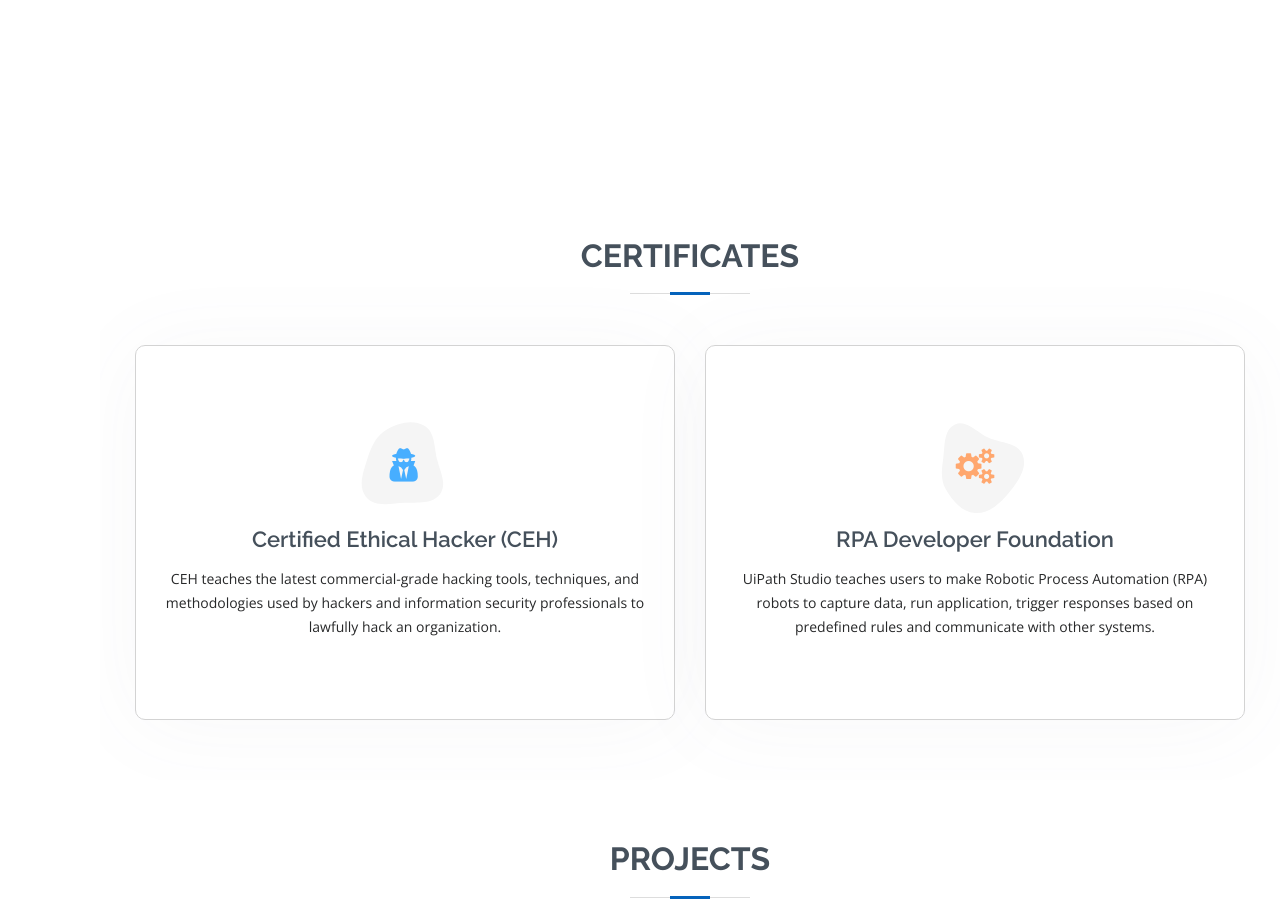
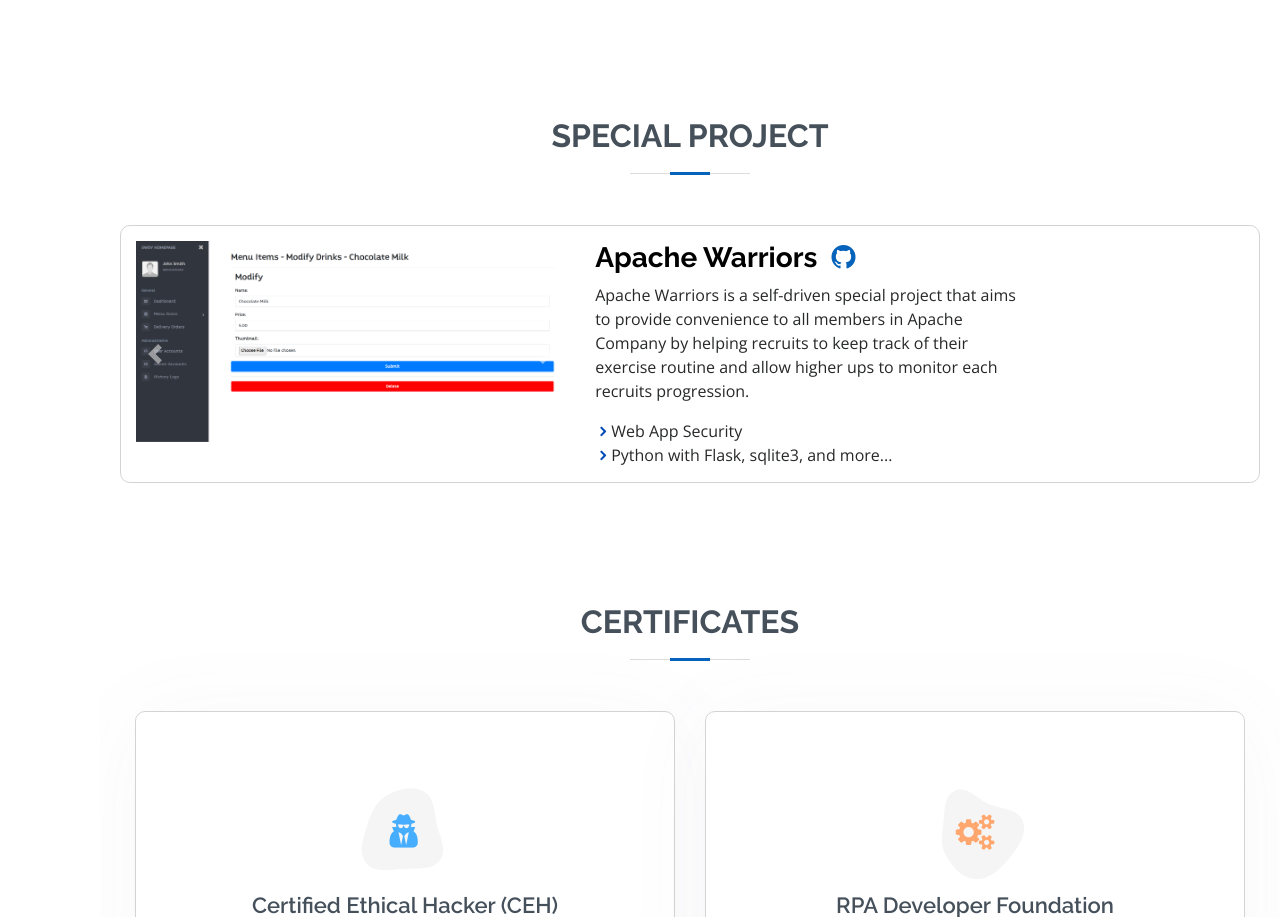
Before and after one commit to Celestares/celestares.github.io, a plain HTML site: page index.html in a window 1280 px wide. Shown: the part 1374-2291 px from the top of the page. Drawn offline with nearby package versions, Linux system fonts and the light colour scheme.

Commit message:
Added special project - Apache Warriors
Updated portfolio, replaced interests section with special project, a self driven project aims to provide convenience to all members of Apache

```diff
--- a/index.html
+++ b/index.html
@@ -124,7 +124,65 @@
 
     <!-- ======= Apache Warriors Section ======= -->
     <section id="apachewarriors" class="facts">
+        <div class="container" data-aos="fade-up">
 
+            <div class="section-title">
+                <h2>Special Project</h2>
+                <p></p>
+            </div>
+
+            <div class="row portfolio-container justify-content-center" style="border:solid lightgray 1px; border-radius:10px">
+                <div class="container row col-lg-10 portfolio-item" style="padding:15px;">
+                    <div id="indicators0" class="carousel slide col-lg-6" data-ride="carousel">
+                        <ol class="carousel-indicators">
+                            <li data-target="#indicators0" data-slide-to="0" class="active"></li>
+                            <li data-target="#indicators0" data-slide-to="1"></li>
+                            <li data-target="#indicators0" data-slide-to="2"></li>
+                            <li data-target="#indicators0" data-slide-to="3"></li>
+                            <li data-target="#indicators0" data-slide-to="4"></li>
+
+                        </ol>
+                        <div class="carousel-inner">
+                            <div class="carousel-item active">
+                                <img class="d-block w-100" src="assets/img/swoy_bubble_tea/1.PNG">
+                            </div>
+                            <div class="carousel-item">
+                                <img class="d-block w-100" src="assets/img/swoy_bubble_tea/2.PNG">
+                            </div>
+                            <div class="carousel-item">
+                                <img class="d-block w-100" src="assets/img/swoy_bubble_tea/5.PNG">
+                            </div>
+                            <div class="carousel-item">
+                                <img class="d-block w-100" src="assets/img/swoy_bubble_tea/3.PNG">
+                            </div>
+                            <div class="carousel-item">
+                                <img class="d-block w-100" src="assets/img/swoy_bubble_tea/4.PNG">
+                            </div>
+                        </div>
+                        <a class="carousel-control-prev" href="#indicators0" role="button" data-slide="prev">
+                            <span class="carousel-control-prev-icon" aria-hidden="true"></span>
+                            <span class="sr-only">Previous</span>
+                        </a>
+                        <a class="carousel-control-next" href="#indicators0" role="button" data-slide="next">
+                            <span class="carousel-control-next-icon" aria-hidden="true"></span>
+                            <span class="sr-only">Next</span>
+                        </a>
+                    </div>
+
+                    <div class="col-lg-6">
+                        <h3><strong class="hyperlink_title"><a href="apache/login.html" style="color: black;">Apache Warriors</a></strong>&nbsp;&nbsp;<a href="https://github.com/Celestares/celestares.github.io/tree/master/apache" class="fa fa-github" target="_blank"></a></h3>
+                        <p>Apache Warriors is a self-driven special project that aims to provide convenience to all members in
+                            Apache Company by helping recruits to keep track of their exercise routine and allow
+                            higher ups to monitor each recruits progression.</p>
+                        <ul style="list-style-type:none; padding:0; margin:0;">
+                            <li><i class="icofont-rounded-right" style="color: #074eb8;"></i>Web App Security </li>
+                            <li><i class="icofont-rounded-right" style="color: #074eb8;"></i>Python with Flask, sqlite3, and more... </li>
+                        </ul>
+                    </div>
+                </div>
+            </div>
+
+        </div>
     </section>
 
     <!-- <section id="interests" class="facts">
```
Also changed, not shown: apache/login.html (added).
